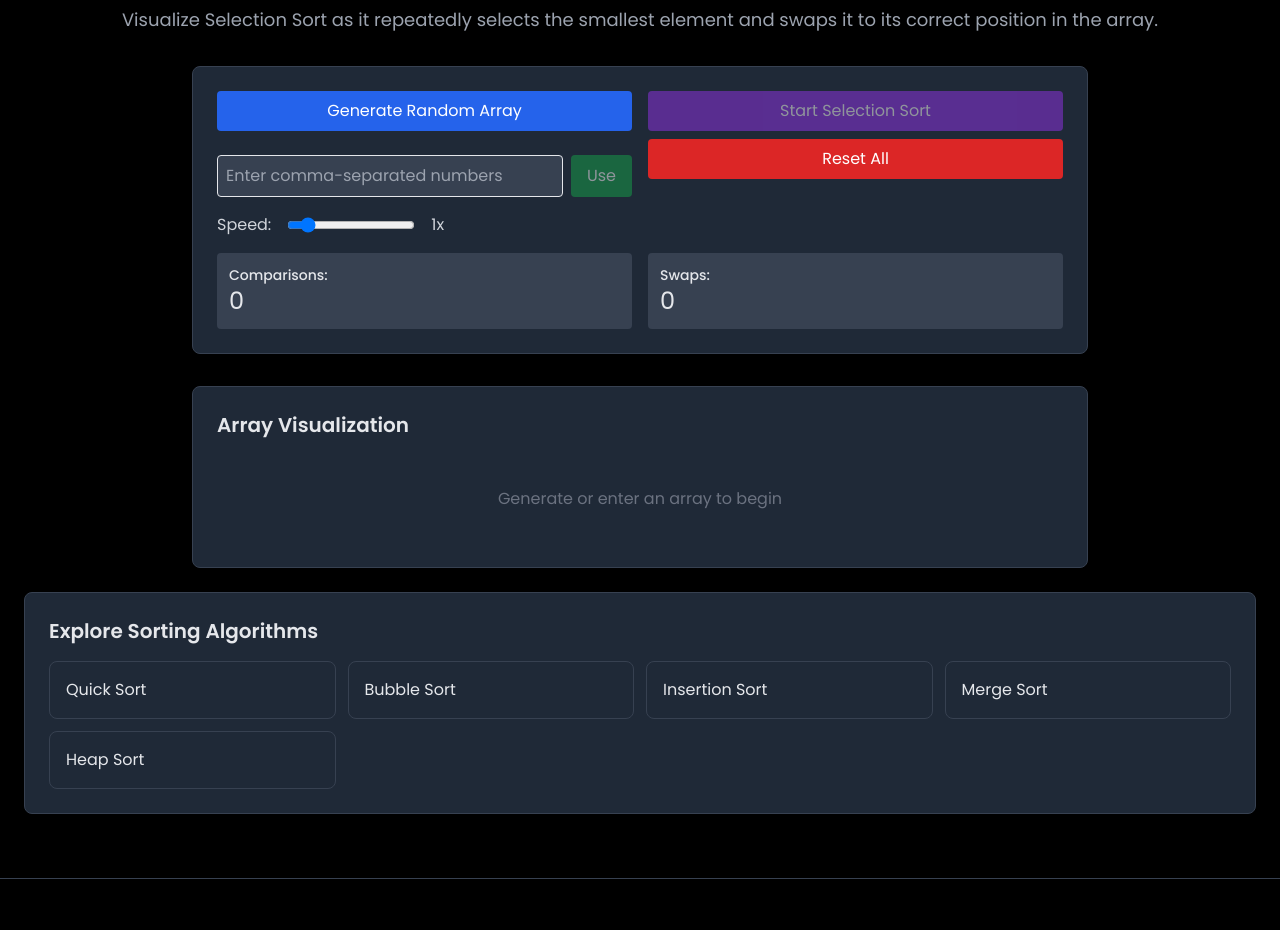
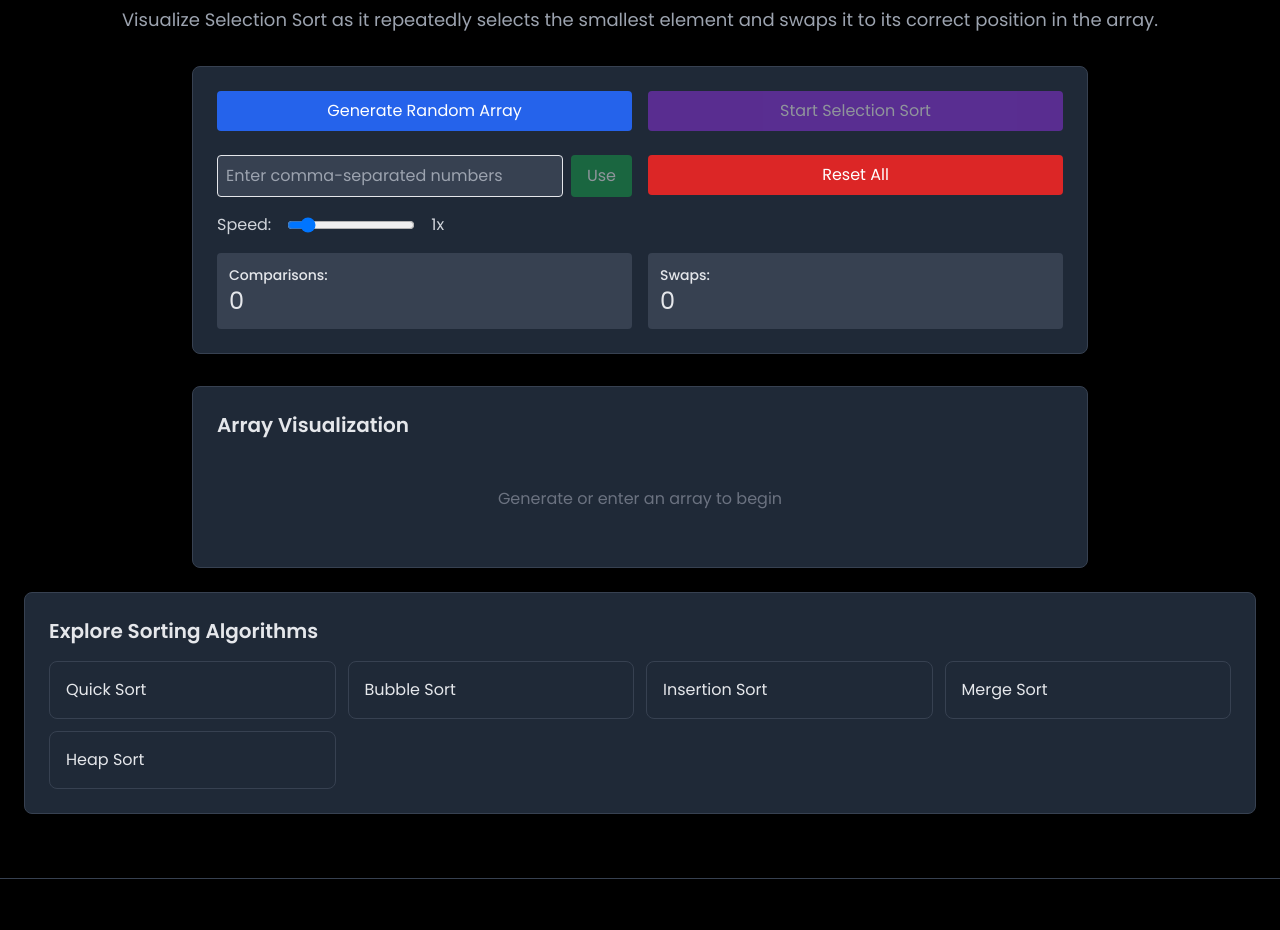
Before and after one commit to Sohan-Rout/DSA, a Next.js app: page /visualizer/sorting/selectionsort in a window 1280 px wide. Shown: the part 1580-2510 px from the top of the page. Built offline with nearby package versions, Linux system fonts and the light colour scheme; no server answers.

Commit message:
added padding

```diff
--- a/app/visualizer/sorting/selectionsort/animation.jsx
+++ b/app/visualizer/sorting/selectionsort/animation.jsx
@@ -157,7 +157,7 @@
                   </button>
                   <button
                     onClick={reset}
-                    className="w-full bg-red-600 hover:bg-red-700 text-white px-4 py-2 rounded"
+                    className="w-full bg-red-600 hover:bg-red-700 text-white mt-4 px-4 py-2 rounded"
                   >
                     Reset All
                   </button>
```
